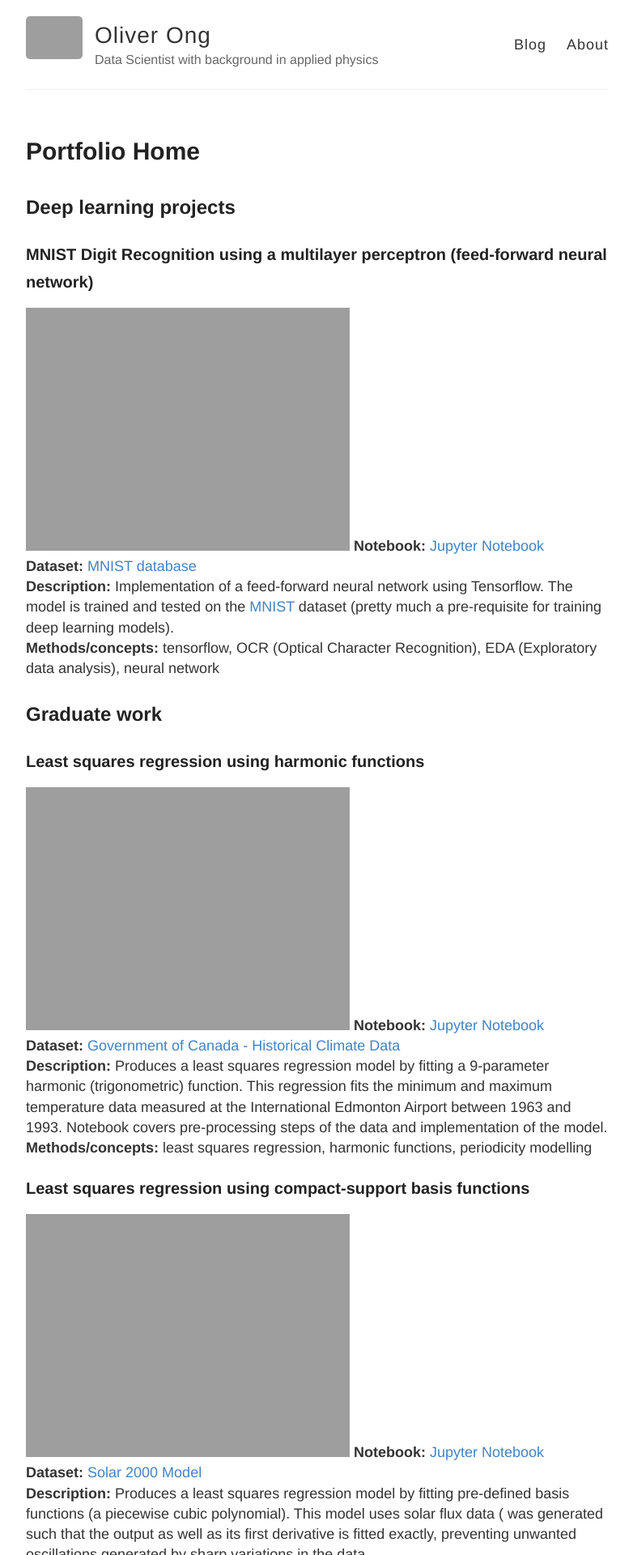
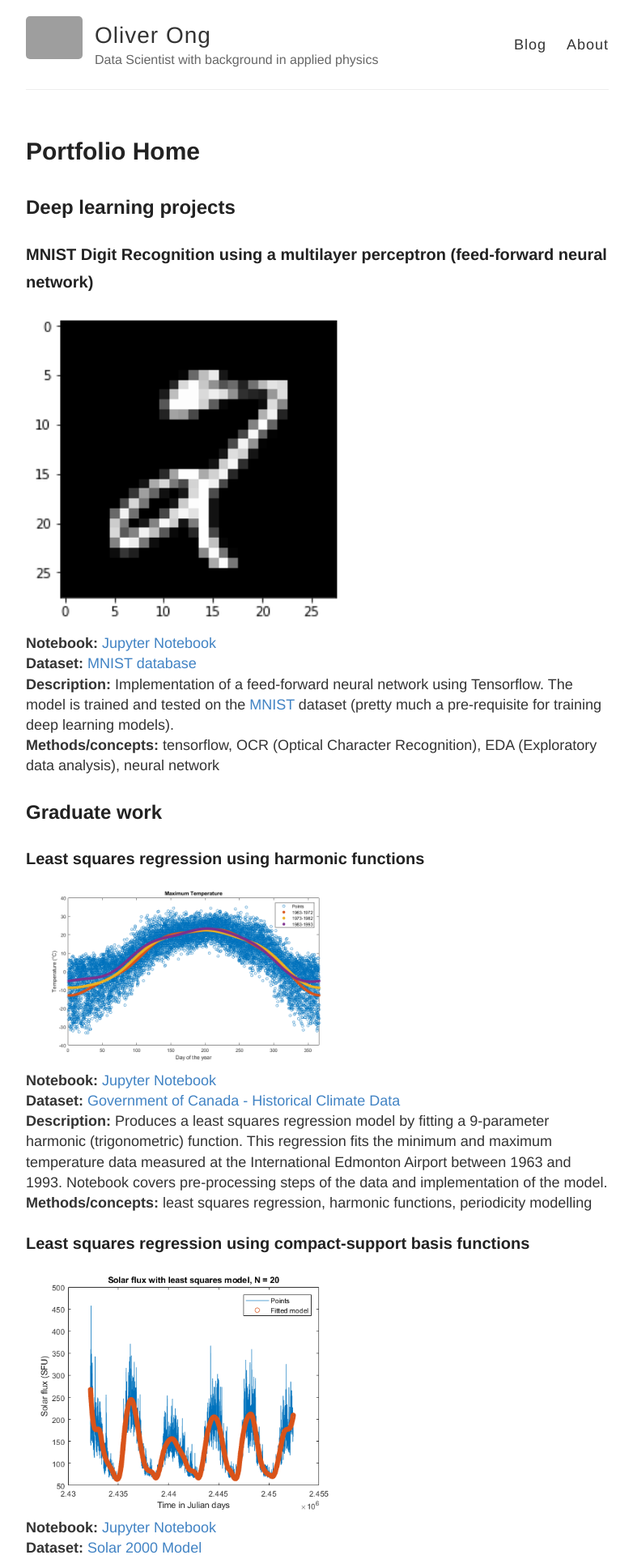
Before and after one commit to oliver-ong/oliver-ong.github.io, a Jekyll site: the page built from _posts/2018-11-12-Portfolio-Home.md, in a window 1280 px wide. Shown: the top 1920 px of the page at 81% size, without its empty margins (248-1030 px from the left). Built offline with Jekyll 4.4.1, drawn with Linux system fonts in a browser that asks for light colours; grey boxes are pictures that could not be loaded.

Commit message:
Update 2018-11-12-Portfolio-Home.md

```diff
--- a/_posts/2018-11-12-Portfolio-Home.md
+++ b/_posts/2018-11-12-Portfolio-Home.md
@@ -7,7 +7,7 @@ title: Portfolio Home
 
 ### MNIST Digit Recognition using a multilayer perceptron (feed-forward neural network)
 
-![](\images\mlp_mnist.png =200x)
+<img src= "\images\mlp_mnist.png" width = "400">\\
 **Notebook:** [Jupyter Notebook](https://nbviewer.jupyter.org/github/oliver-ong/oliver-ong.github.io/blob/master/Notebooks/mlp_mnist.ipynb)\\
 **Dataset:** [MNIST database](https://datahack.analyticsvidhya.com/contest/practice-problem-identify-the-digits/)\\
 **Description:** Implementation of a feed-forward neural network using Tensorflow. The model is trained and tested on the [MNIST](http://yann.lecun.com/exdb/mnist/) dataset (pretty much a pre-requisite for training deep learning models). \\
@@ -18,7 +18,7 @@ title: Portfolio Home
 
 ### Least squares regression using harmonic functions
 
-![](\images\ls_harmonic.png =200x)
+<img src= "\images\ls_harmonic.png" width = "400">\\
 **Notebook:** [Jupyter Notebook](https://nbviewer.jupyter.org/github/oliver-ong/oliver-ong.github.io/blob/master/Notebooks/ls_harmonic.ipynb)\\
 **Dataset:** [Government of Canada - Historical Climate Data](http://climate.weather.gc.ca/historical_data/search_historic_data_e.html)\\
 **Description:** Produces a least squares regression model by fitting a 9-parameter harmonic (trigonometric) function. This regression fits the minimum and maximum temperature data measured at the International Edmonton Airport between 1963 and 1993. Notebook covers pre-processing steps of the data and implementation of the model. \\
@@ -26,7 +26,7 @@ title: Portfolio Home
 
 ### Least squares regression using compact-support basis functions
 
-![](\images\ls_basis_compact.png =200x)
+<img src= "\images\ls_basis_compact.png" width = "400">\\
 **Notebook:** [Jupyter Notebook](https://nbviewer.jupyter.org/github/oliver-ong/oliver-ong.github.io/blob/master/Notebooks/ls_basis_compact.ipynb)\\
 **Dataset:** [Solar 2000 Model](https://www.ngdc.noaa.gov/stp/solar/solaruv.html)\\
 **Description:** Produces a least squares regression model by fitting pre-defined basis functions (a piecewise cubic polynomial). This model uses solar flux data ( was generated such that the output as well as its first derivative is fitted exactly, preventing unwanted oscillations generated by sharp variations in the data.\\
@@ -34,7 +34,7 @@ title: Portfolio Home
 
 ### Review of finite-difference schemes for the heat-diffusion equation
 
-<img src= "\images\mesh.png" width = "200">
+<img src= "\images\mesh.png" width = "400">\\
 [[PDF]](\Papers\Heat-diffusion - Review of finite-difference schemes.pdf)\\
-**Description:** The heat-diffusion equation is a second-order partial differential equation that governs the distribution of heat or diffusing material. This paper reviews some of the many finite-approximation schemes using for solving this equation and provides comparisons on their accuracy and stability.
+**Description:** The heat-diffusion equation is a second-order partial differential equation that governs the distribution of heat or diffusing material. This paper reviews some of the many finite-approximation schemes using for solving this equation and provides comparisons on their accuracy and stability. \\
 **Methods/concepts:** finite-difference, temperature modelling,
```
